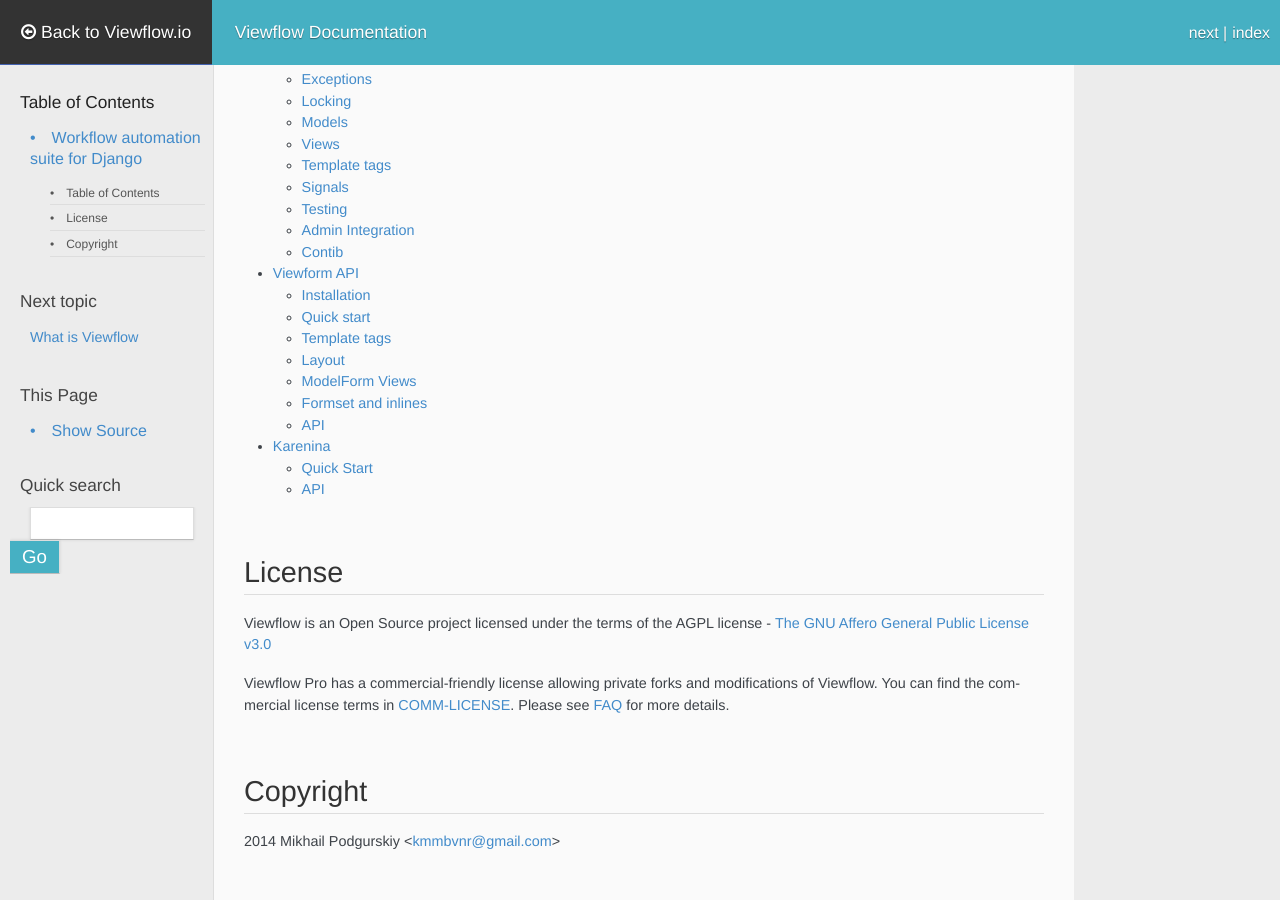
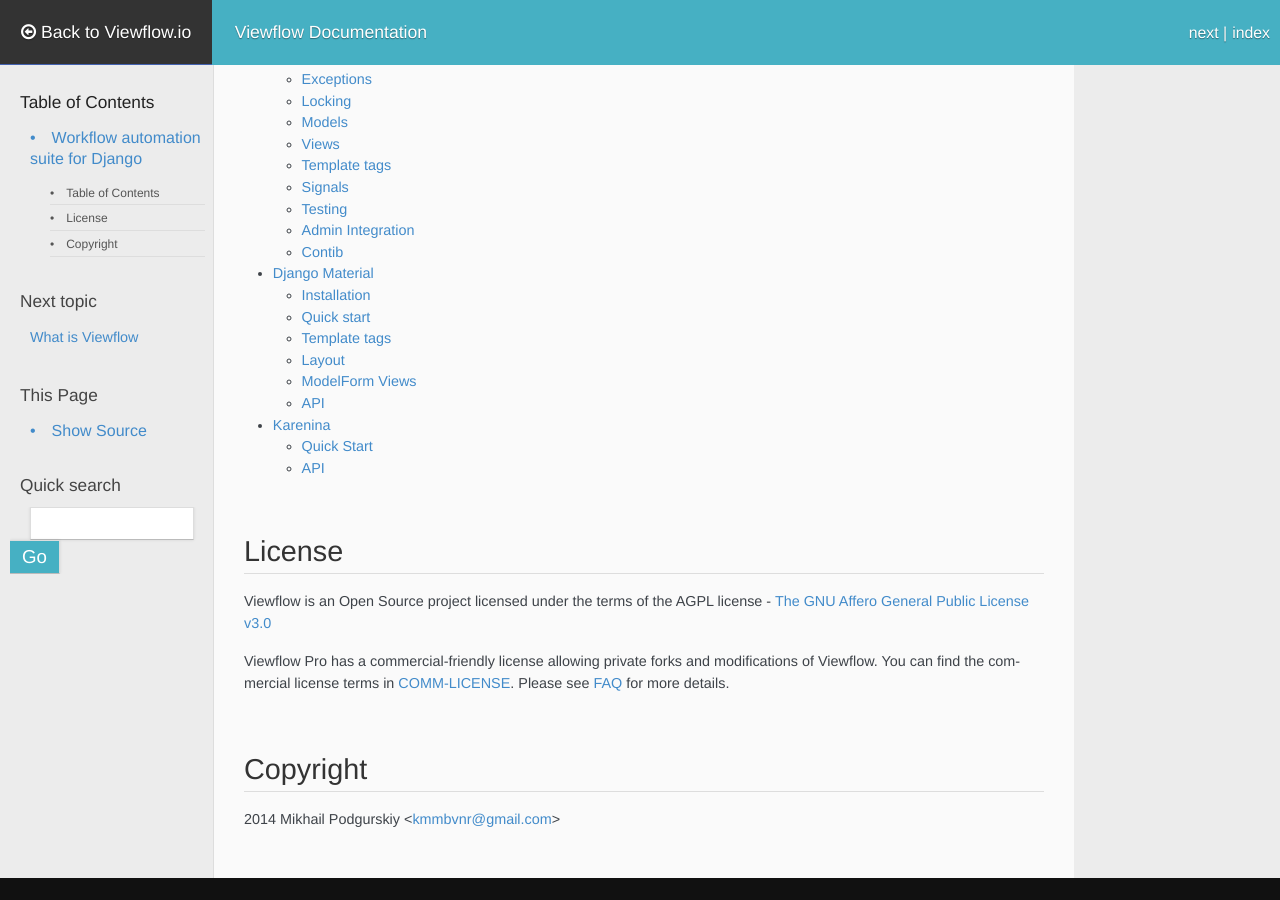
Before and after one commit to kmmbvnr/viewflow-docs-v1, a Sphinx documentation site: the page built from docs/index.rst, in a window 1280 px wide and 900 px high, scrolled down 773 px. Built offline with Sphinx 7.4.7, drawn with Linux system fonts in a browser that asks for light colours; nearby versions of some CDN libraries; some web fonts are replaced; after the commit the page ends 1651 px from its top, so only the background shows below that; some of the changed lines change nothing that is shown.

Commit message:
Update docs

```diff
--- /dev/null
+++ b/docs/django_material.rst
@@ -0,0 +1,154 @@
+================
+Django Material
+================
+
+Template driven form rendering for django
+
+* Easy redefinition of particular fields rendering
+* Strong python/html code separation
+* Complex form layouts
+
+Installation
+============
+
+django-material tested with Python 2.7/3.3, django 1.6/1.7::
+
+    pip install django-material
+
+And add it into INSTALLED_APPS settings
+
+.. code-block:: python
+
+    INSTALLED_APPS = (
+         'material',
+         'material.admin',
+         ...
+    )
+
+*NOTE:* 'material.admin' must be added before 'django.contrib.admin'
+
+
+Quick start
+===========
+
+Include formpack javascript and styles into your base template
+
+.. code-block:: html
+
+    {% include 'material/includes/material_css.html' %}
+    {% include 'material/includes/material_js.html' %}
+
+
+Load the `material_form` template tag library
+
+.. code-block:: html
+
+        {% load material_form %}
+
+And render your form with {% form %} template tag
+
+.. code-block:: html
+
+    <form method="POST">
+        {% csrf_token %}
+        {% form form=form %}{% endform %}
+        <button type="submit" name="_submit" class="btn">Submit</button>
+    </form>
+
+Template tags
+=============
+
+`django-material` forms processing is built around simple concept
+called *part*. `part` is like django template block, it has a default
+value and could be overriden.  But `parts` are created dynamically for
+each form field, which allows you to redefine specific form field html
+render output.
+
+Here is the example of rendering form with but prefix email field with email icon.
+
+.. code-block:: html
+
+    <form method="POST">
+        {% csrf_token %}
+        {% form %}
+            {% part form.email prefix %}<div class="input-group-addon">@</div>{% endpart %}
+        {% endform %}
+        <button type="submit" name="_submit" class="btn">Submit</button>
+    </form>
+
+There is a lot of other parts declared in default templates. See
+template code for details.  If your widget is so special, you can
+completly override its rendering
+
+.. code-block:: html
+
+    {% part form.my_field %}any html code here{% endpart %}
+
+
+Layout
+======
+
+Layout object is the way to specify relative fields placements and sizes.
+
+.. code-block:: python
+
+    from material import *
+
+    layout = Layout(
+        Row('shipment_no', 'description')
+        Fieldset("Add to inventory",
+                 Row(Span3('product_name'), 'tags'),
+                 Row('vendor', 'product_type'),
+                 Row(Column('sku',
+                            'stock_level',
+                            span_columns=4),
+                     'gender', 'desired_gender'),
+                 Row('cost_price', Span2('wholesale_price'), 'retail_price')))
+
+SpanXX elements are not to material grid classes, but used to
+determine relative fields width. Each row occupies 12 grid columns.
+Elements in Row('elem1', 'elem2') would be rendered in 6 grid coulmns
+each, and in Row(Span2('elem1'), 'elem2') `elem1` would be rendered in
+8 grid columns, and `elem2` in 4 grid columns.
+
+Layouts rendering itself is specified in template.
+
+
+ModelForm Views
+===============
+
+Viewform library provides  LayoutMixin for model form views, populates
+form fields list directly from layout object
+
+.. code-block:: python
+
+    from django import generic
+    from material import LayoutMixin
+
+    class SampleView(LayoutMixin, generic.ModelFormView):
+        layout = Layout(...)
+
+
+API
+===
+
+.. autoclass:: material.base.Layout
+      :members:
+
+.. autoclass:: material.base.Span
+      :members:
+
+.. autoclass:: material.base.Column
+      :members:
+
+.. autoclass:: material.base.Row
+      :members:
+
+.. autoclass:: material.base.Inline
+      :members:
+
+.. autoclass:: material.base.Fieldset
+      :members:
+
+.. autoclass:: material.base.LayoutMixin
+      :members:
--- a/docs/index.rst
+++ b/docs/index.rst
@@ -20,7 +20,7 @@
    core_concepts
    tutorials
    viewflow_api
-   viewform_api
+   django_material
    karenina
 
 
--- a/docs/viewform_api.rst
+++ /dev/null
@@ -1,170 +0,0 @@
-============
-Viewform API
-============
-
-Template driven form rendering for django
-
-* Easy redefinition of particular fields rendering
-* Strong python/html code separation
-* Complex form layouts
-* Formsets and js goodies out of the box
-
-Installation
-============
-
-django-viewform tested with Python 2.7/3.3, django 1.6/1.7::
-
-    pip install django-viewform
-
-And add it into INSTALLED_APPS settings
-
-.. code-block:: python
-
-    INSTALLED_APPS = (
-         ...
-         'viewform',
-    )
-
-
-Quick start
-===========
-
-Include formpack javascript and styles into your base template
-
-.. code-block:: html
-
-        {% include 'viewform/bootstrap3/include_css.html' %}
-        {% include 'viewform/bootstrap3/include_js.html' %}
-
-Packs for bootstrap3 and foundation5 are available out of the box
-
-Render your form with {% viewform %} template tag
-
-.. code-block:: html
-
-    <form method="POST">
-        {% csrf_token %}
-        {% viewform 'viewform/bootstrap3/form.html' form=form %}{% endviewform %}
-        <button type="submit" name="_submit" class="btn">Submit</button>
-    </form>
-
-
-Template tags
-=============
-
-`viewform` is built around simple concept called viewpart. `Viewpart`
-is like django template block, it has a default value and could be
-overriden.  But `viewparts` are created dynamically for each form
-field, which allows you to redefine specific form field html render output.
-
-Here is the example of rendering form with predefined bootstrap template,
-but prepend email field with `@` sign.
-
-.. code-block:: html
-
-    <form method="POST">
-        {% csrf_token %}
-        {% viewform 'viewform/bootstrap3/form.html' form=form layout=view.layout %}
-            {% viewpart form.email.field prepend %}
-                 <div class="input-group-addon">@</div>
-            {% endviewpart %}
-        {% endviewform %}
-        <button type="submit" name="_submit" class="btn">Submit</button>
-    </form>
-
-There is a lot of other viewparts declared in default templates. See template code for details.
-If your widget is so special, just provide `{% viewpart form.my_field.field %}any html code{% endviewpart %}`
-
-Layout
-======
-
-Layout object is the way to specify relative fields placements and sizes.
-
-.. code-block:: python
-
-    from viewform import *
-
-    layout = Layout(
-        Row('shipment_no', 'description')
-        Fieldset("Add to inventory",
-                 Row(Span3('product_name'), 'tags'),
-                 Row('vendor', 'product_type'),
-                 Row(Column('sku',
-                            'stock_level',
-                            span_columns=4),
-                     'gender', 'desired_gender'),
-                 Row('cost_price', Span2('wholesale_price'), 'retail_price')))
-
-SpanXX elements are not directly mapped to bootstrap or foundation grid
-classes, but used to determine relative fields width. Each row occupies
-12 grid columns.  Elements in Row('elem1', 'elem2') would be rendered
-in 6 grid coulmns each, and in Row(Span2('elem1'), 'elem2') `elem1`
-would be rendered in 8 grid columns, and `elem2` in 4 grid columns.
-
-Layouts rendering itself is specified in template. See
-templates/viewform/<tempalte_pack>/layout code folder for details.
-
-
-ModelForm Views
-===============
-
-Viewform library provides  LayoutMixin for model form views, populates
-form fields list directly from layout object
-
-.. code-block:: python
-
-    from django import generic
-    from viewform import LayoutMixin
-
-    class SampleView(LayoutMixin, generic.ModelFormView):
-        layout = Layout(...)
-
-
-
-Formset and inlines
-===================
-
-With django-extra-views NamedFormsetsMixin you can use inline names
-inside viewform layout
-
-
-.. code-block:: python
-
-    class FormsetView(LayoutMixin,
-                      extra_views.NamedFormsetsMixin,
-                      extra_views.CreateWithInlinesView):
-        model = Shipment
-
-        class ItemInline(extra_views.InlineFormSet):
-            model = ShipmentItem
-            fields = ['name', 'quantity']
-
-        layout = Layout(
-            Row(Column('name', 'city'),
-                Column('address_line1', 'address_line2')),
-            Inline('Items', ItemInline)
-        )
-
-API
-===
-
-.. autoclass:: viewform.base.Layout
-      :members:
-
-.. autoclass:: viewform.base.Span
-      :members:
-
-.. autoclass:: viewform.base.Column
-      :members:
-
-.. autoclass:: viewform.base.Row
-      :members:
-
-.. autoclass:: viewform.base.Inline
-      :members:
-
-.. autoclass:: viewform.base.Fieldset
-      :members:
-
-.. autoclass:: viewform.base.LayoutMixin
-      :members:
```
Also changed, not shown: .gitmodules, 1 other file.
